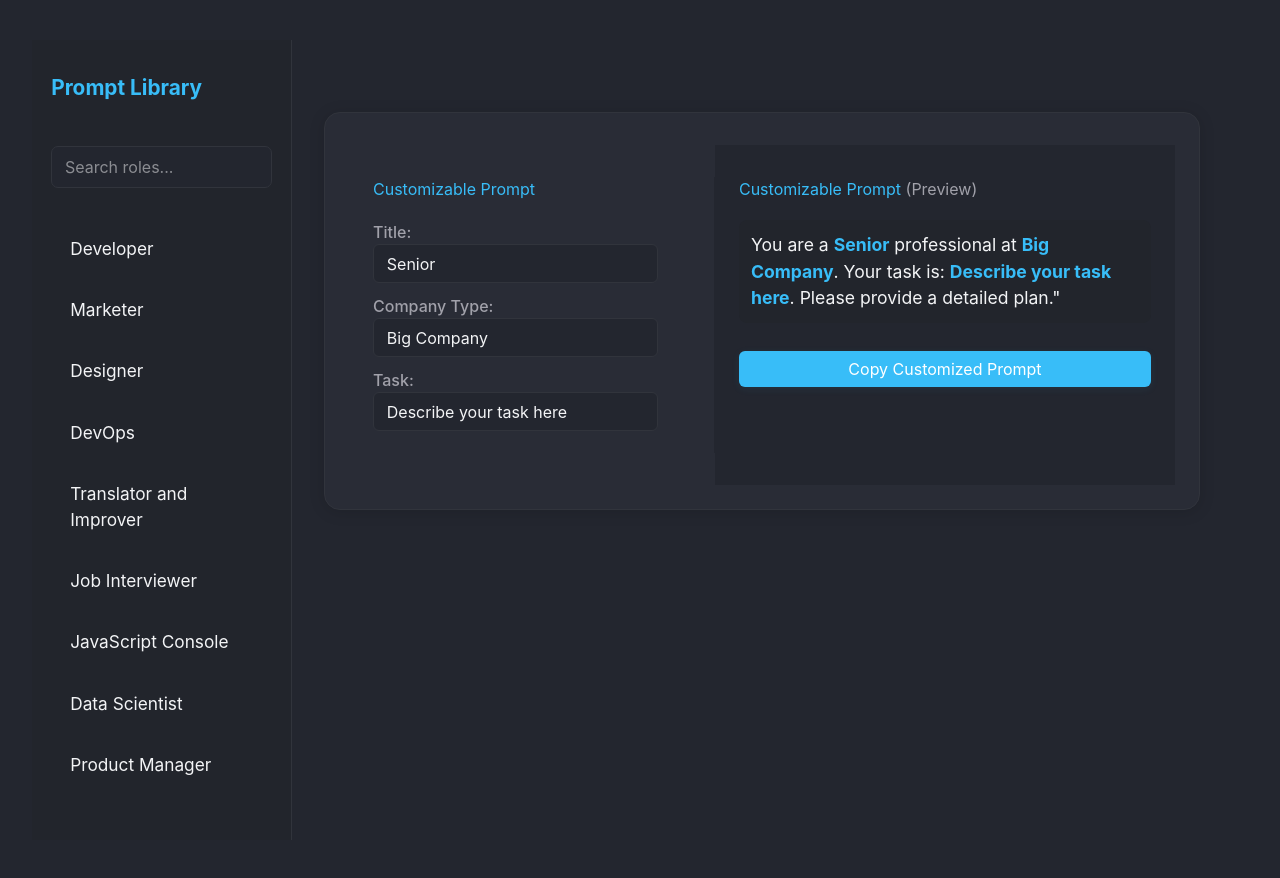
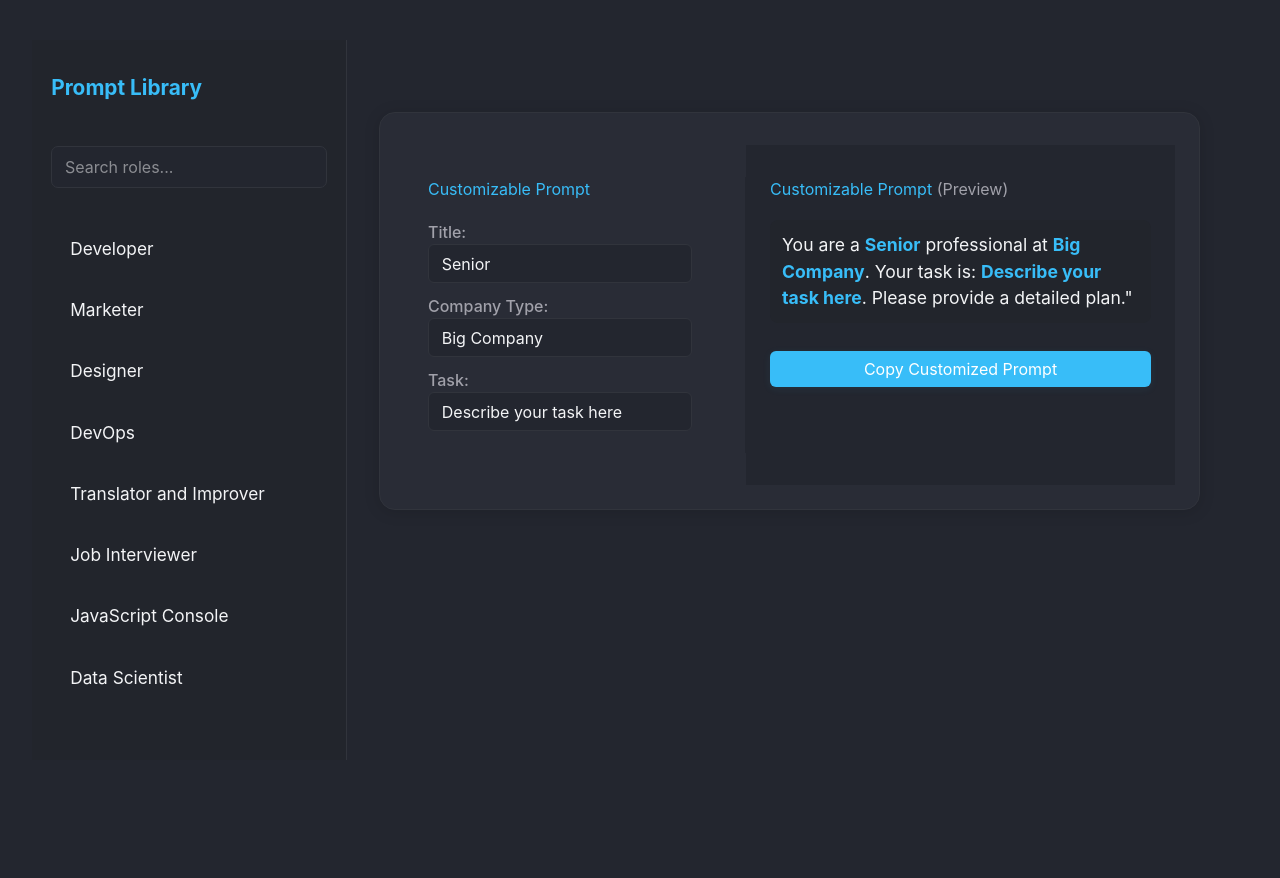
Before and after one commit to DangLam2603/ai-prompting-library, a Next.js app: page / in a window 1280 px wide. Built offline with nearby package versions, Linux system fonts and the light colour scheme.

Commit message:
update css

```diff
--- a/src/app/globals.css
+++ b/src/app/globals.css
@@ -76,13 +76,17 @@ body {
 }
 
 .sidebar {
-  width: 260px;
+  width: max-content;
   background: var(--color-sidebar);
   padding: 2rem 1.2rem 2rem 1.2rem;
   display: flex;
   flex-direction: column;
   gap: 1.2rem;
   border-right: 1px solid var(--color-border);
+  height: 90vh;
+  overflow-y: auto;
+  position: sticky;
+  top: 0;
 }
 
 .sidebar-title {
@@ -101,11 +105,12 @@ body {
   border-radius: 8px;
   text-align: left;
   cursor: pointer;
-  transition: background 0.15s, color 0.15s;
+  transition: background 0.15s, color 0.15s, box-shadow 0.15s;
 }
 .sidebar-role.selected, .sidebar-role:hover {
   background: var(--color-accent2);
   color: #23262f;
+  box-shadow: 0 2px 8px rgba(45, 212, 191, 0.15);
 }
 
 .sidebar-role-list {
@@ -115,6 +120,8 @@ body {
   display: flex;
   flex-direction: column;
   gap: 0.7rem;
+  margin-right: 16px; /* Increase space between list and scrollbar */
+  padding-right: 8px; /* Add extra space so scrollbar is further right */
 }
 
 .main-content {
```
